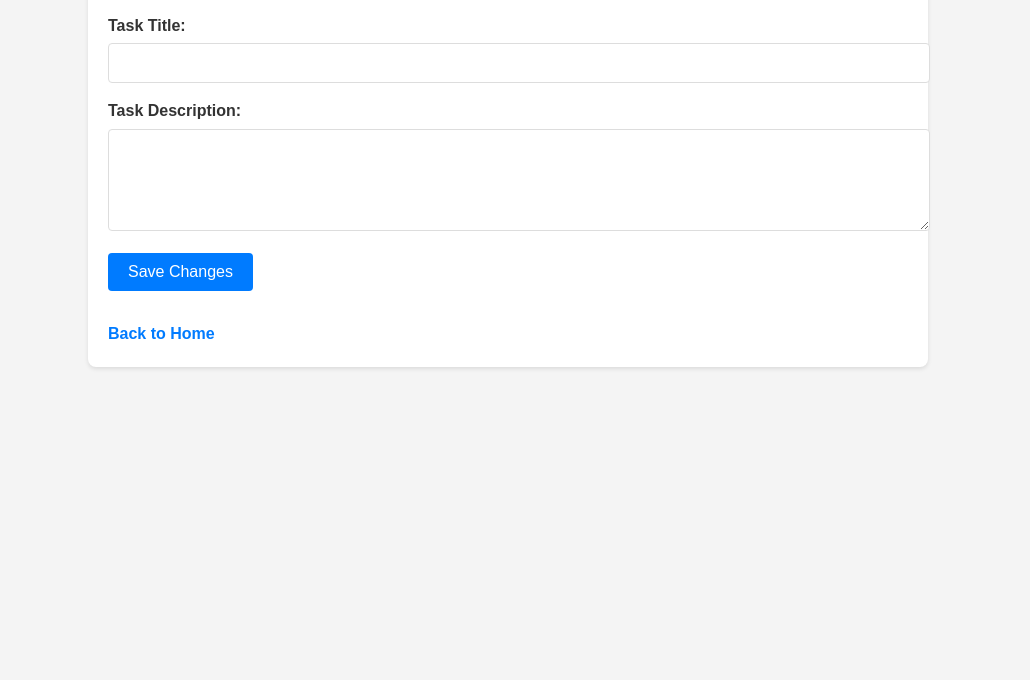
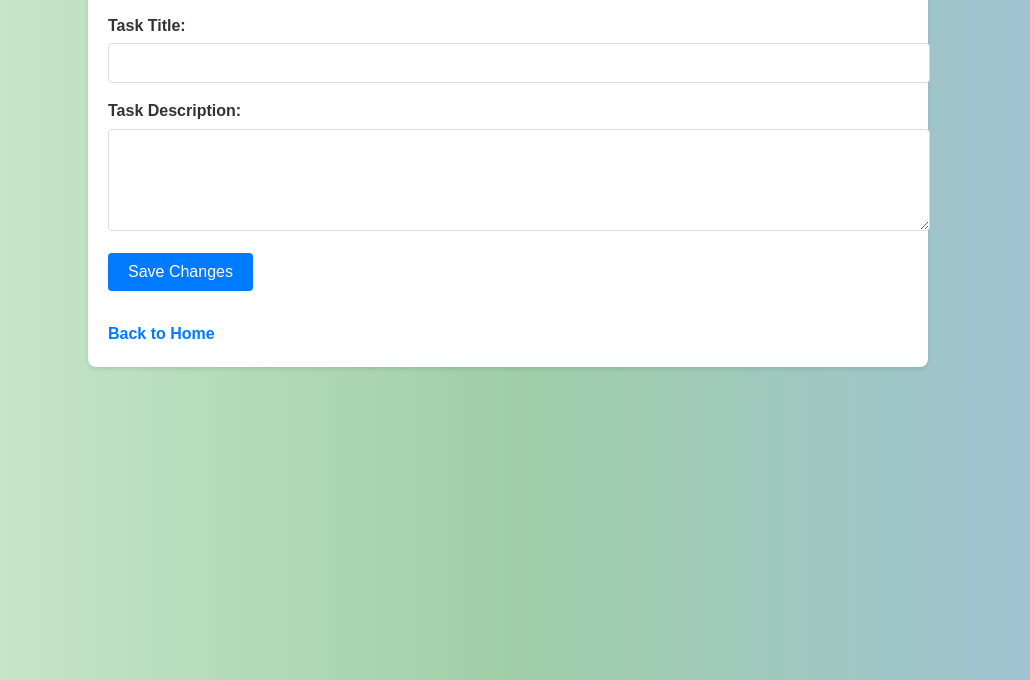
Before and after one commit to gutsy4heart/ToDo-JS, a plain HTML site: page pages/edit.html in a window 1280 px wide. Shown: the part 120-800 px from the top of the page, without its empty margins (132-1162 px from the left). Drawn offline with Linux system fonts and the light colour scheme.

Commit message:
add background page color

```diff
--- a/pages/styles.css
+++ b/pages/styles.css
@@ -5,6 +5,10 @@ body {
     padding: 0;
     background-color: #f4f4f4;
     color: #333;
+    background: linear-gradient(90deg, #cfecd0, #a0cea7, #9ec0db);
+    animation: gradient 10s ease infinite;
+	  transform: translate3d(0, 0, 0);
+
   }
 
   /* Контейнер для контента */
```
Also changed, not shown: pages/details.html (+0 -14 lines).
